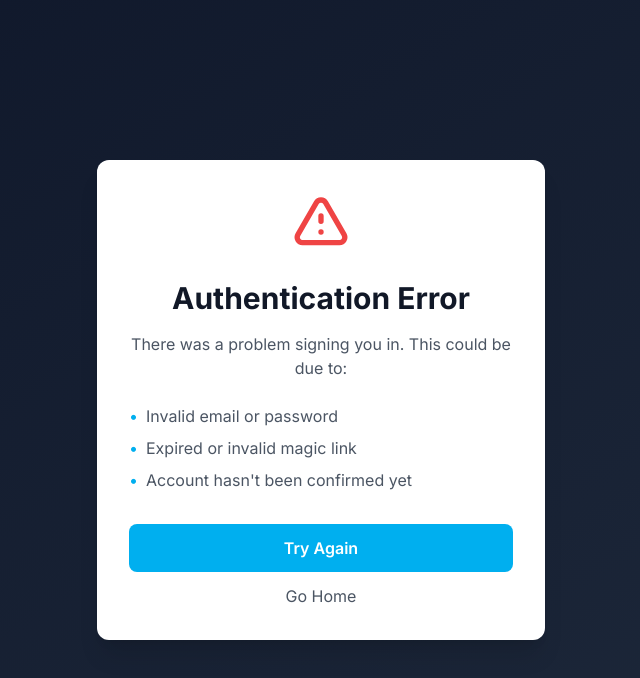
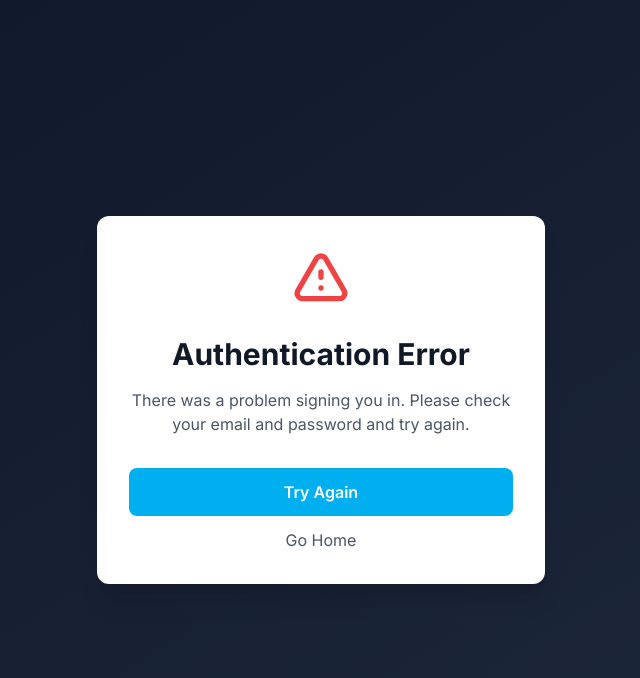
Before and after one commit to ljonespwc/conversion-helper, a Next.js app: page /error in a window 1280 px wide. Shown: the top 678 px of the page, without its empty margins (319-959 px from the left). Built offline with nearby package versions, Linux system fonts and the light colour scheme.

Commit message:
refactor: simplify authentication error handling
- Removed unused OAuth callback and email confirmation routes
- Streamlined error page messaging to focus on credential verification

```diff
--- a/src/app/auth/callback/route.ts
+++ /dev/null
@@ -1,21 +0,0 @@
-import { NextResponse } from 'next/server'
-import type { NextRequest } from 'next/server'
-import { createClient } from '@/lib/supabase/server'
-
-export async function GET(request: NextRequest) {
-  const { searchParams, origin } = new URL(request.url)
-  const code = searchParams.get('code')
-  const next = searchParams.get('next') ?? '/admin'
-
-  if (code) {
-    const supabase = await createClient()
-    const { error } = await supabase.auth.exchangeCodeForSession(code)
-
-    if (!error) {
-      return NextResponse.redirect(`${origin}${next}`)
-    }
-  }
-
-  // Return the user to an error page with some instructions
-  return NextResponse.redirect(`${origin}/error`)
-}
--- a/src/app/auth/confirm/route.ts
+++ /dev/null
@@ -1,27 +0,0 @@
-import { type EmailOtpType } from '@supabase/supabase-js'
-import { type NextRequest, NextResponse } from 'next/server'
-import { createClient } from '@/lib/supabase/server'
-
-export async function GET(request: NextRequest) {
-  const { searchParams } = new URL(request.url)
-  const token_hash = searchParams.get('token_hash')
-  const type = searchParams.get('type') as EmailOtpType | null
-  const next = searchParams.get('next') ?? '/admin'
-
-  if (token_hash && type) {
-    const supabase = await createClient()
-
-    const { error } = await supabase.auth.verifyOtp({
-      type,
-      token_hash,
-    })
-
-    if (!error) {
-      // Redirect to the intended destination
-      return NextResponse.redirect(new URL(next, request.url))
-    }
-  }
-
-  // Redirect to error page if verification failed
-  return NextResponse.redirect(new URL('/error', request.url))
-}
--- a/src/app/error/page.tsx
+++ b/src/app/error/page.tsx
@@ -24,24 +24,9 @@ export default function ErrorPage() {
           Authentication Error
         </h1>
 
-        <p className="text-gray-600 mb-6">
-          There was a problem signing you in. This could be due to:
+        <p className="text-gray-600 mb-8">
+          There was a problem signing you in. Please check your email and password and try again.
         </p>
-
-        <ul className="text-left text-gray-600 mb-8 space-y-2">
-          <li className="flex items-start">
-            <span className="text-huberman-secondary mr-2">•</span>
-            <span>Invalid email or password</span>
-          </li>
-          <li className="flex items-start">
-            <span className="text-huberman-secondary mr-2">•</span>
-            <span>Expired or invalid magic link</span>
-          </li>
-          <li className="flex items-start">
-            <span className="text-huberman-secondary mr-2">•</span>
-            <span>Account hasn't been confirmed yet</span>
-          </li>
-        </ul>
 
         <Link
           href="/login"
```
